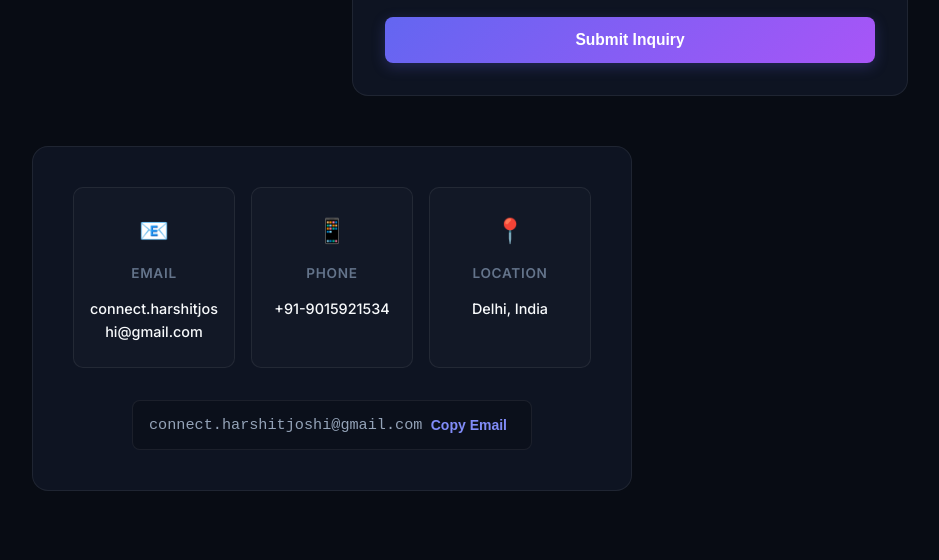
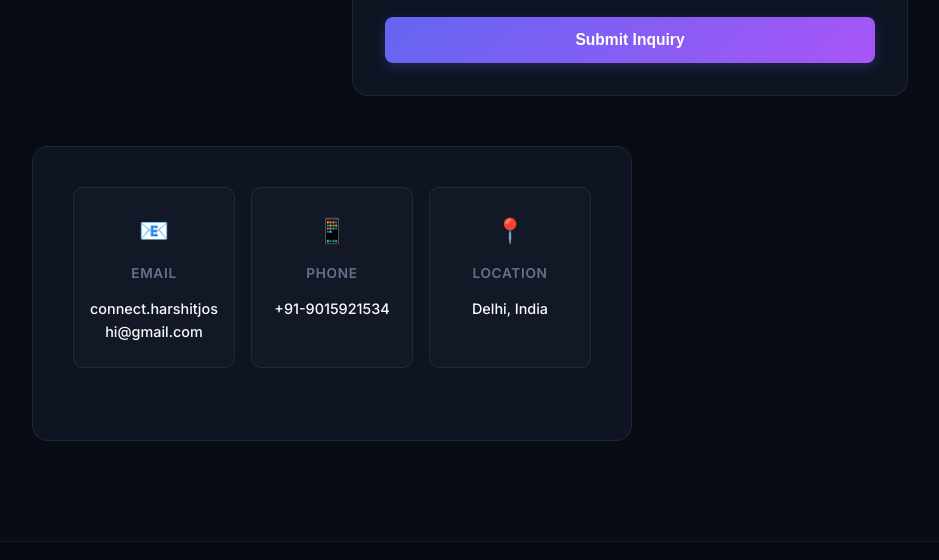
Before and after one commit to connectharshitjoshi/portfolio, a plain HTML site: page index.html in a window 1280 px wide. Shown: the part 6819-7379 px from the top of the page, without its empty margins (308-1247 px from the left). Drawn offline with Linux system fonts and the light colour scheme.

Commit message:
Update index.html

```diff
--- a/index.html
+++ b/index.html
@@ -477,10 +477,7 @@
                     </div>
                 </div>
 
-                <div class="copy-email-box">
-                    <span class="copy-email-text" id="emailText">connect.harshitjoshi@gmail.com</span>
-                    <button class="copy-btn" id="copyBtn" onclick="copyEmail()">Copy Email</button>
-                </div>
+
             </div>
         </div>
     </section>
```
